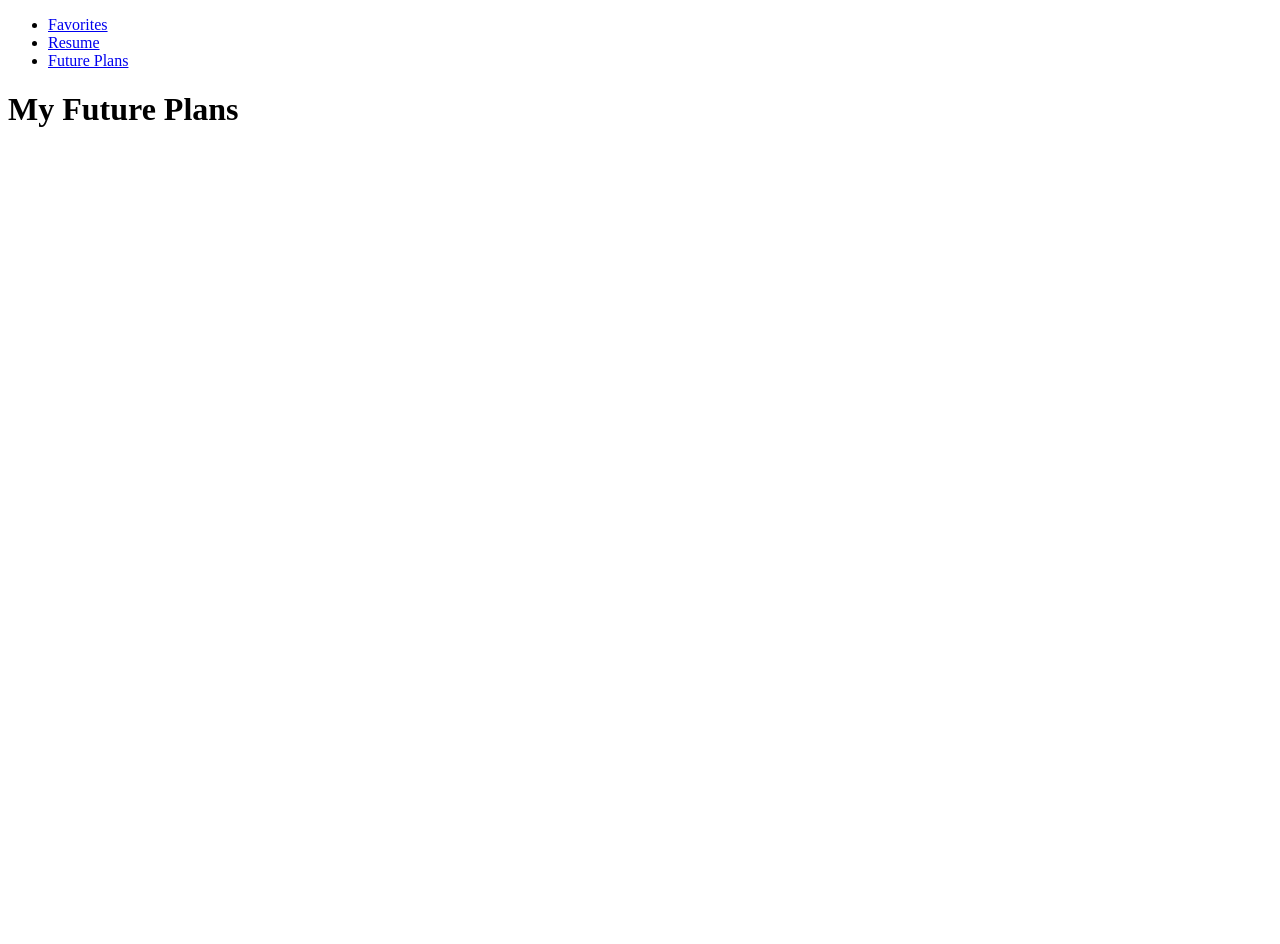
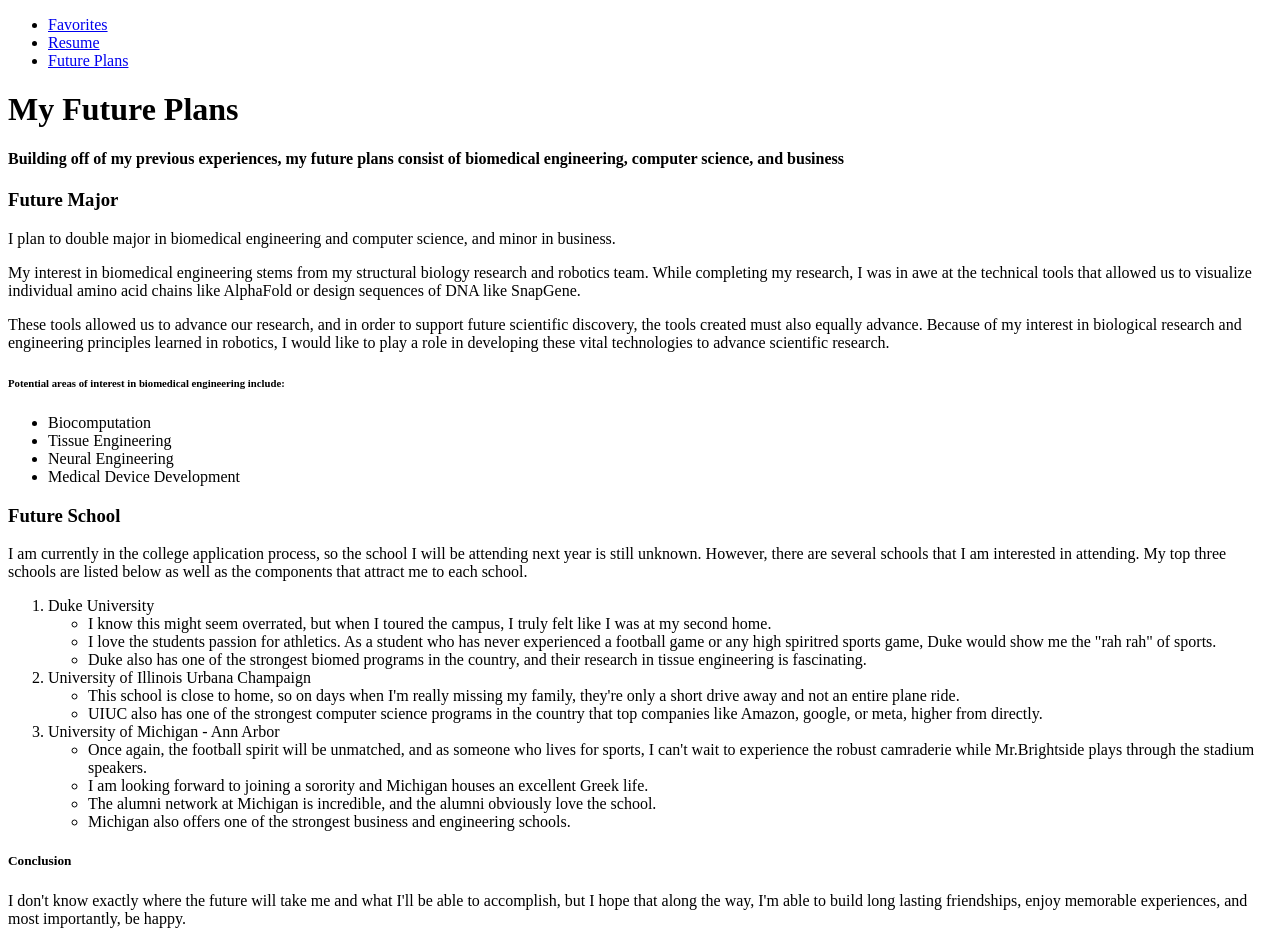
Before and after one commit to ariel513/webdev_project1, a plain HTML site: page future.html in a window 1280 px wide. Before the commit the page ends 800 px from the top, so only its background shows below. Drawn offline with Linux system fonts and the light colour scheme.

Commit message:
Code for future plans

```diff
--- a/future.html
+++ b/future.html
@@ -17,5 +17,41 @@
       </nav>
     </header>
     <h1>My Future Plans</h1>
+    <h4>Building off of my previous experiences, my future plans consist of biomedical engineering, computer science, and business</h4>
+    <h3>Future Major</h3>
+    <p>I plan to double major in biomedical engineering and computer science, and minor in business.</p>
+    <p>My interest in biomedical engineering stems from my structural biology research and robotics team. While completing my research, I was in awe at the technical tools that allowed us to visualize individual amino acid chains like AlphaFold or design sequences of DNA like SnapGene.</p>
+    <p>These tools allowed us to advance our research, and in order to support future scientific discovery, the tools created must also equally advance. Because of my interest in biological research and engineering principles learned in robotics, I would like to play a role in developing these vital technologies to advance scientific research.</p>
+    <h6>Potential areas of interest in biomedical engineering include:</h6>
+    <ul>
+      <li>Biocomputation</li>
+      <li>Tissue Engineering</li>
+      <li>Neural Engineering</li>
+      <li>Medical Device Development</li>
+    </ul>
+    <h3>Future School</h3>
+    <p>I am currently in the college application process, so the school I will be attending next year is still unknown. However, there are several schools that I am interested in attending. My top three schools are listed below as well as the components that attract me to each school.</p>
+    <ol>
+      <li>Duke University</li>
+      <ul>
+        <li>I know this might seem overrated, but when I toured the campus, I truly felt like I was at my second home.</li>
+        <li>I love the students passion for athletics. As a student who has never experienced a football game or any high spiritred sports game, Duke would show me the "rah rah" of sports.</li>
+        <li>Duke also has one of the strongest biomed programs in the country, and their research in tissue engineering is fascinating.</li>
+      </ul>
+      <li>University of Illinois Urbana Champaign</li>
+      <ul>
+        <li>This school is close to home, so on days when I'm really missing my family, they're only a short drive away and not an entire plane ride.</li>
+        <li>UIUC also has one of the strongest computer science programs in the country that top companies like Amazon, google, or meta, higher from directly.</li>
+      </ul>
+      <li>University of Michigan - Ann Arbor</li>
+      <ul>
+        <li>Once again, the football spirit will be unmatched, and as someone who lives for sports, I can't wait to experience the robust camraderie while Mr.Brightside plays through the stadium speakers.</li>
+        <li>I am looking forward to joining a sorority and Michigan houses an excellent Greek life.</li>
+        <li>The alumni network at Michigan is incredible, and the alumni obviously love the school.</li>
+        <li>Michigan also offers one of the strongest business and engineering schools.</li>
+      </ul>
+    </ol>
+    <h5>Conclusion</h5>
+    <p>I don't know exactly where the future will take me and what I'll be able to accomplish, but I hope that along the way, I'm able to build long lasting friendships, enjoy memorable experiences, and most importantly, be happy.</p>
   </body>
 </html>
```
